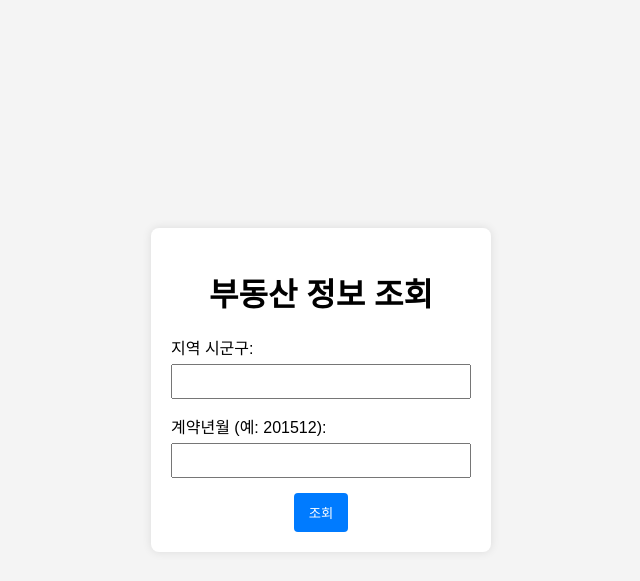
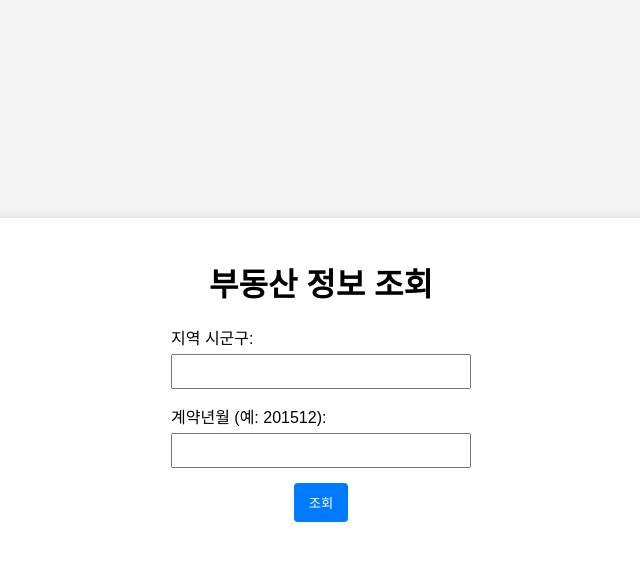
Before and after one commit to kyumho/Parsing_DataServer, a Flask app: page /real_estate/ in a window 1280 px wide. Shown: the top 581 px of the page, without its empty margins (319-959 px from the left). Run offline with Flask 3, Linux system fonts and the light colour scheme.

Commit message:
design(부동산): 부동산 매매 정보 width 늘리고 이전 다음 버튼 추가

```diff
--- a/app/static/css/real_estate.css
+++ b/app/static/css/real_estate.css
@@ -9,13 +9,28 @@ body {
     height: 100vh;
 }
 
-.container {
+.main-container {
+    display: flex;
+    flex-direction: column;
+    align-items: center;
+    width: 80%;
+    max-width: 1200px;
     background: white;
     padding: 20px;
     border-radius: 8px;
     box-shadow: 0 0 10px rgba(0, 0, 0, 0.1);
-    width: 300px;
+}
+
+.form-container {
+    width: 100%;
+    max-width: 300px;
     text-align: center;
+}
+
+.result-container {
+    width: 100%;
+    margin-top: 20px;
+    text-align: left;
 }
 
 h1 {
@@ -80,3 +95,15 @@ button:hover {
 .result-table tr:hover {
     background-color: #f1f1f1;
 }
+
+/* Pagination 버튼 간격 추가 */
+#pagination {
+    display: flex;
+    justify-content: center;
+    margin-top: 20px;
+}
+
+#pagination button {
+    justify-content: center;
+    margin: 0 250px; /* 버튼 간격 추가 */
+}
--- a/app/templates/real_estate.html
+++ b/app/templates/real_estate.html
@@ -8,8 +8,8 @@
     <link rel="stylesheet" href="{{ url_for('static', filename='css/real_estate.css') }}">
 </head>
 <body>
-    <div>
-        <div class="container">
+    <div class="main-container">
+        <div class="form-container">
             <h1>부동산 정보 조회</h1>
             <form id="realEstateForm">
                 <div class="form-group">
@@ -23,7 +23,13 @@
                 <button type="submit">조회</button>
             </form>
         </div>
-        <div id="result"></div>
+        <div class="result-container">
+            <div id="result"></div>
+            <div id="pagination" style="display: none;">
+                <button id="prev" onclick="prevPage()">이전</button>
+                <button id="next" onclick="nextPage()">다음</button>
+            </div>
+        </div>
     </div>
     <script src="{{ url_for('static', filename='js/real_estate.js') }}"></script>
 </body>
--- a/app/views/real_estate.py
+++ b/app/views/real_estate.py
@@ -53,7 +53,7 @@ def fetch_real_estate_data(region_cd_short, deal_ymd):
         'LAWD_CD': region_cd_short,
         'DEAL_YMD': deal_ymd,
         'pageNo': '1',
-        'numOfRows': '5'
+        'numOfRows': '10'
     }
 
     response = requests.get(url, params=params)
```
Also changed, not shown: app/static/js/real_estate.js (+47 -4 lines).
